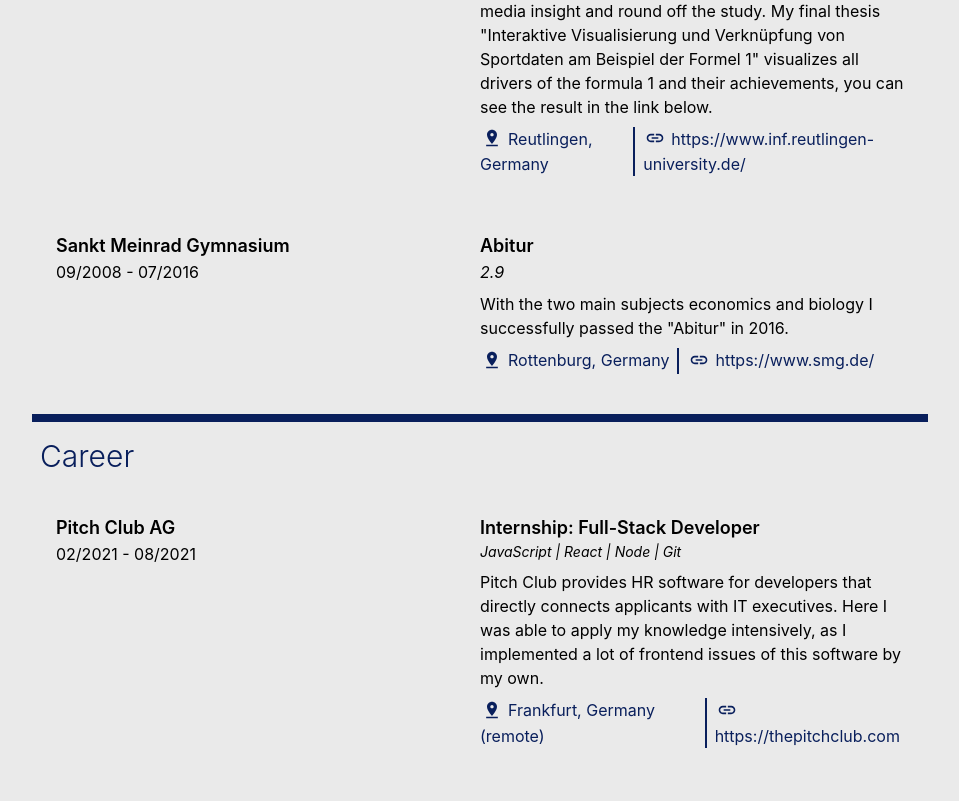
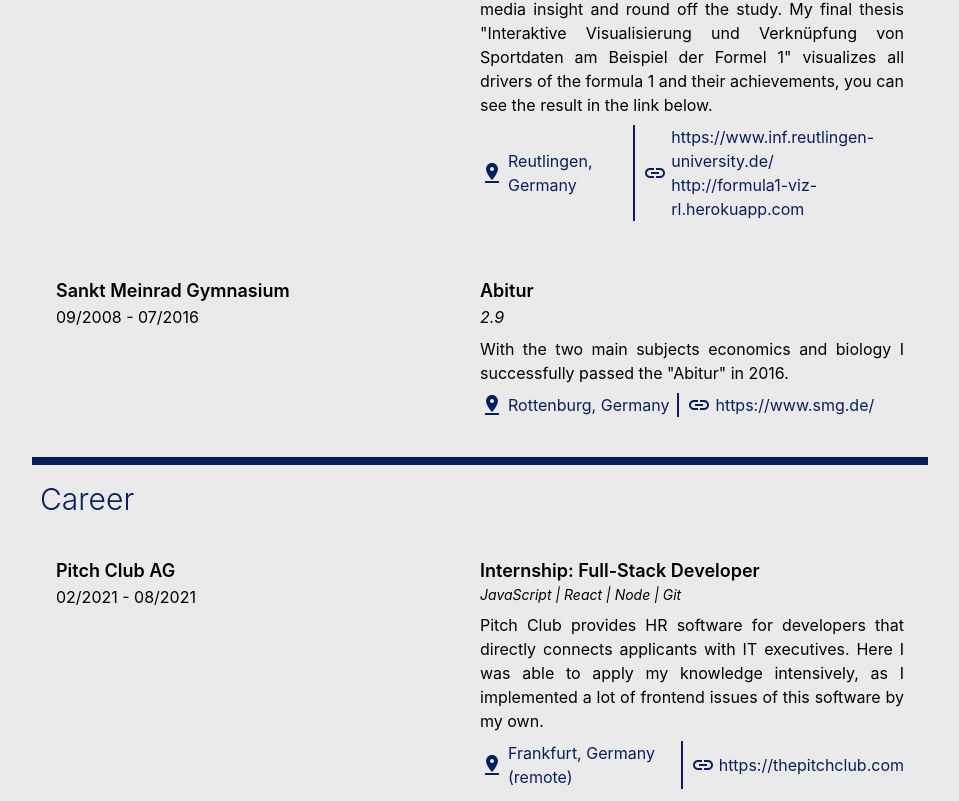
Before and after one commit to LeberCode/mySelf, a React (Create React App) app: page / in a window 1280 px wide. Shown: the part 2219-3020 px from the top of the page, without its empty margins (160-1119 px from the left). Built offline with nearby package versions, Linux system fonts and the light colour scheme.

Commit message:
responsive adjustments

```diff
--- a/src/components/CareerStep.tsx
+++ b/src/components/CareerStep.tsx
@@ -4,7 +4,7 @@ import { shortenLink } from "../functions/shortenLink";
 
 const CareerStep = (props: Career) => {
     return (
-        <div className="lg:flex flex-row text-left my-6 p-4 text-black rounded-md hover:shadow-customWhite divide-y-2 divide-white lg:divide-none">
+        <div className="lg:flex flex-row text-left lg:my-6 my-12 p-4 text-black rounded-md lg:shadow-none shadow-customWhite lg:hover:shadow-customWhite divide-y-2 divide-white lg:divide-none">
             <div className="basis-1/2 flex flex-col mb-1 lg:mb-0">
                 <p className="text-lg font-semibold">
                     {props.company}
@@ -24,16 +24,16 @@ const CareerStep = (props: Career) => {
                         return returnVal;
                     })}
                 </p>
-                <p className="py-2">
+                <p className="py-2 text-justify">
                     {props.description}
                 </p>
                 <div className="flex divide-x-2 divide-signal text-signal">
-                    <div className="pr-2">
-                        <PinDrop className="pb-1 mr-1"/>
+                    <div className="pr-2 flex items-center">
+                        <PinDrop className="mr-1"/>
                         {props.location.city}, {props.location.country} {props.remote ? "(remote)": null}
                     </div>
-                    <div className="pl-2">
-                        <Link className="pb-1 mr-1"/>
+                    <div className="pl-2 flex items-center">
+                        <Link className="mr-1"/>
                         <a href={props.link} target="_blank" rel="noreferrer">
                             {shortenLink(props.link)}
                         </a>
--- a/src/components/EducationStep.tsx
+++ b/src/components/EducationStep.tsx
@@ -5,7 +5,7 @@ import { shortenLink } from "../functions/shortenLink";
 
 const EducationStep = (props: Education) => {
     return (
-        <div className="lg:flex flex-row text-left my-6 p-4 text-black rounded-md hover:shadow-customWhite divide-y-2 divide-white lg:divide-none">
+        <div className="lg:flex flex-row text-left lg:my-6 my-12 p-4 text-black rounded-md lg:shadow-none shadow-customWhite lg:hover:shadow-customWhite divide-y-2 divide-white lg:divide-none">
             <div className="basis-1/2 flex flex-col shadow-b-lg lg:mb-0 mb-1">
                 <p className="text-lg font-semibold">
                     {props.institution}
@@ -21,19 +21,27 @@ const EducationStep = (props: Education) => {
                 <p className="italic">
                     {props.grade}
                 </p>
-                <p className="py-2">
+                <p className="py-2 text-justify">
                     {props.description}
                 </p>
                 <div className="flex divide-x-2 divide-signal text-signal">
-                    <div className="pr-2">
-                        <PinDrop className="pb-1 mr-1"/>
-                        {props.location.city}, {props.location.country}
+                    <div className="pr-2 flex items-center">
+                        <PinDrop className="mr-1"/>
+                        <p>{props.location.city}, {props.location.country}</p>
                     </div>
-                    <div className="pl-2">
-                        <Link className="pb-1 mr-1"/>
-                        <a href={props.link} target="_blank" rel="noreferrer">
-                            {shortenLink(props.link)}
-                        </a>
+                    <div className="pl-2 flex items-center">
+                        <Link className="mr-1"/>
+                        <div>
+                            <a href={props.link} target="_blank" rel="noreferrer">
+                                <p>{shortenLink(props.link)}</p>
+                            </a>
+                            {props.link2 ?
+                                <a href={props.link2} target="_blank" rel="noreferrer">
+                                    <p>{shortenLink(props.link2)}</p>
+                                </a>
+                            : null
+                            }
+                        </div>
                     </div>
                 </div>
             </div>
```
